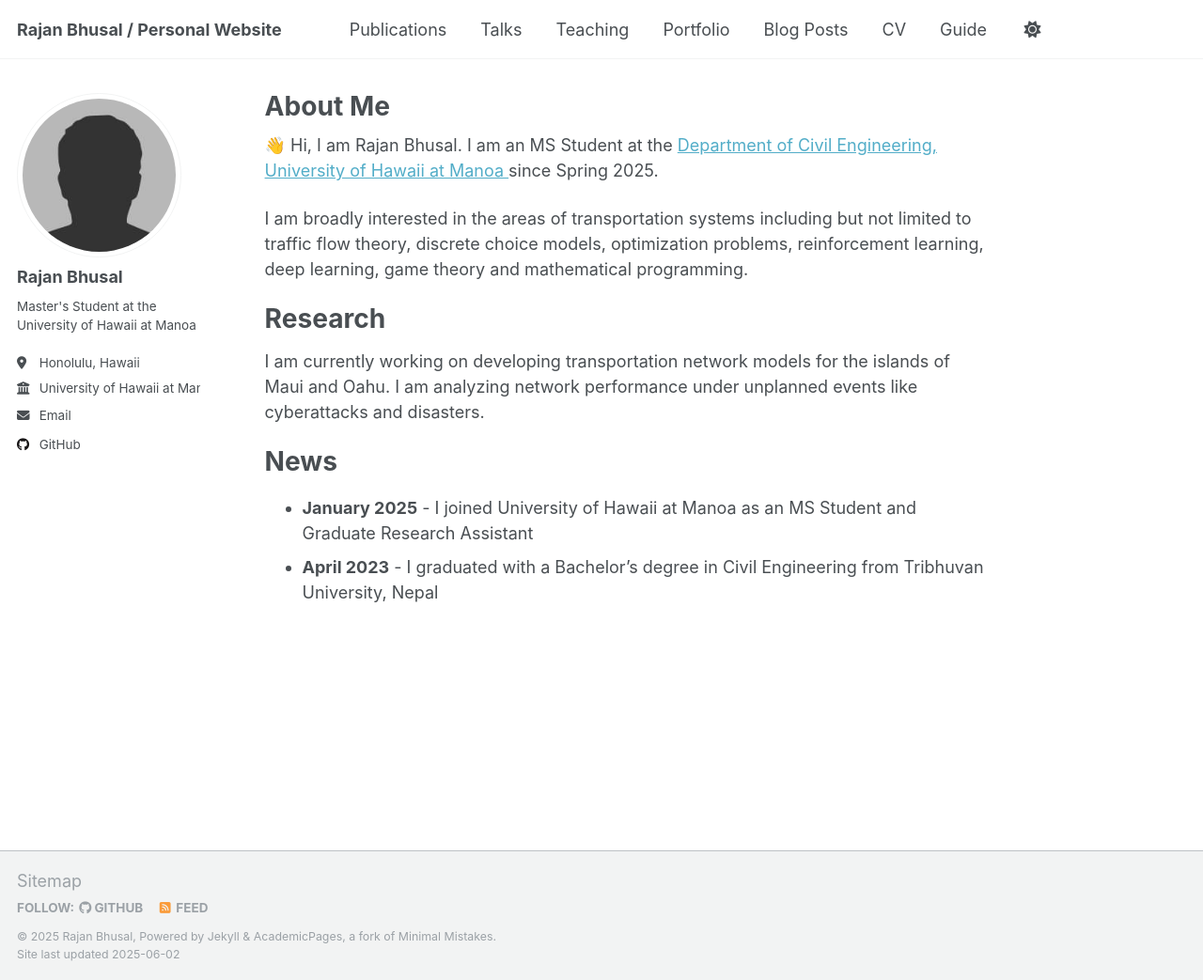
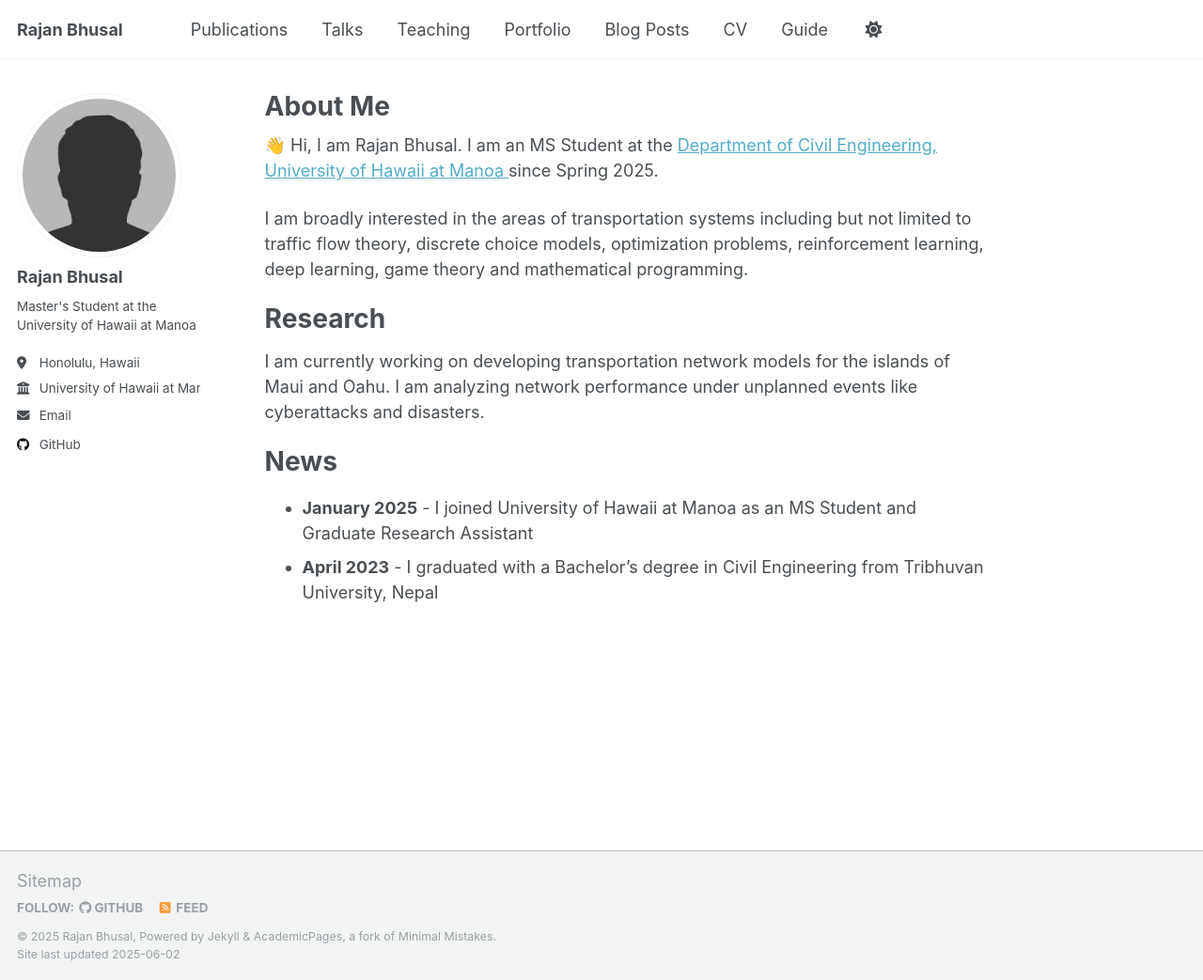
Before and after one commit to rajanbhusal/rajanbhusal.github.io, a Jekyll site: the page built from _pages/about.md, in a window 1280 px wide and 1043 px high. Shown: the whole window at 94% size. Built offline with Jekyll 4.4.1, drawn with Linux system fonts in a browser that asks for light colours.

Commit message:
Update _config.yml

```diff
--- a/_config.yml
+++ b/_config.yml
@@ -9,7 +9,7 @@
 # Basic Site Settings
 locale                   : "en-US"
 site_theme               : "default"
-title                    : "Rajan Bhusal / Personal Website"
+title                    : "Rajan Bhusal"
 title_separator          : "-"
 name                     : &name "Rajan Bhusal"
 description              : &description "MS Student at the University of Hawaii at Manoa"
```
